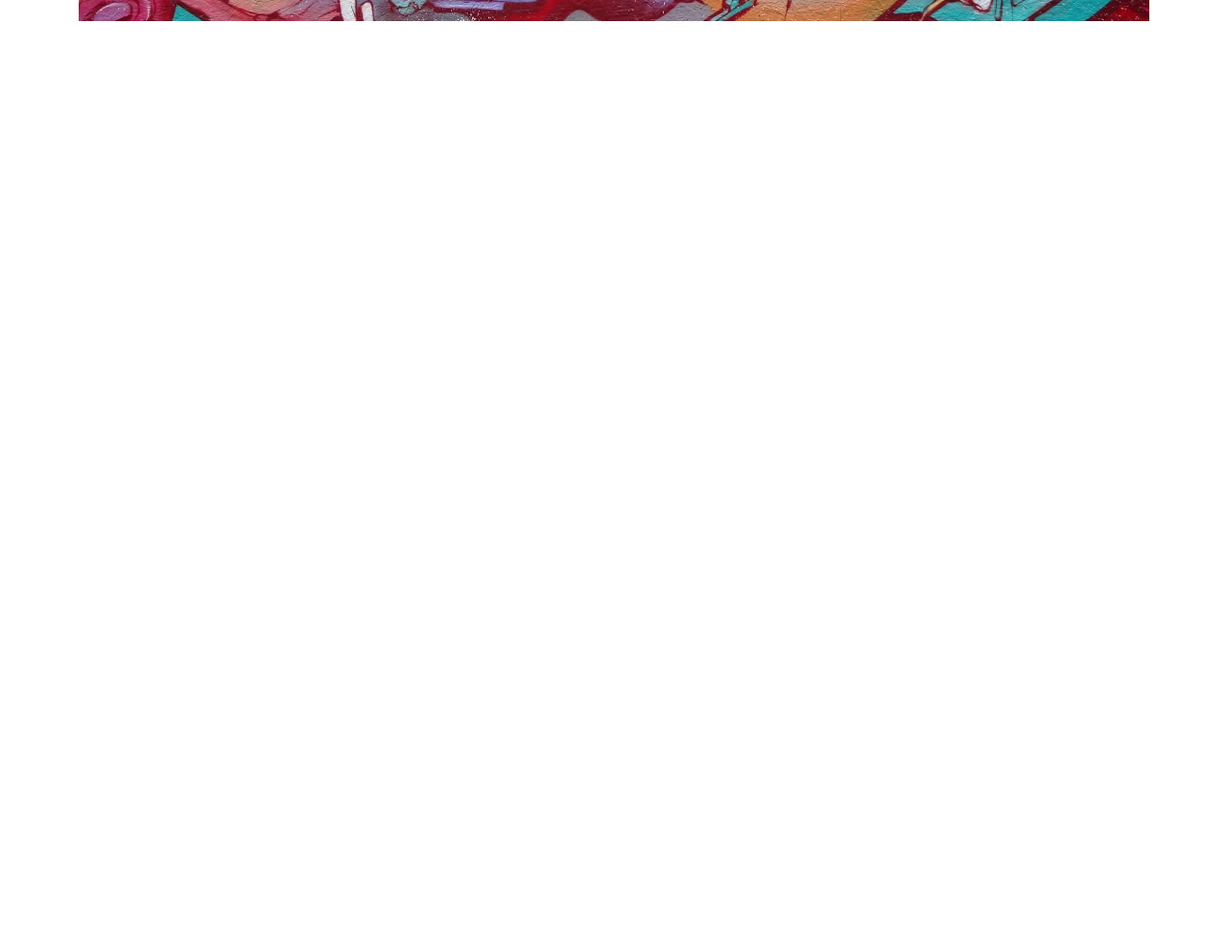
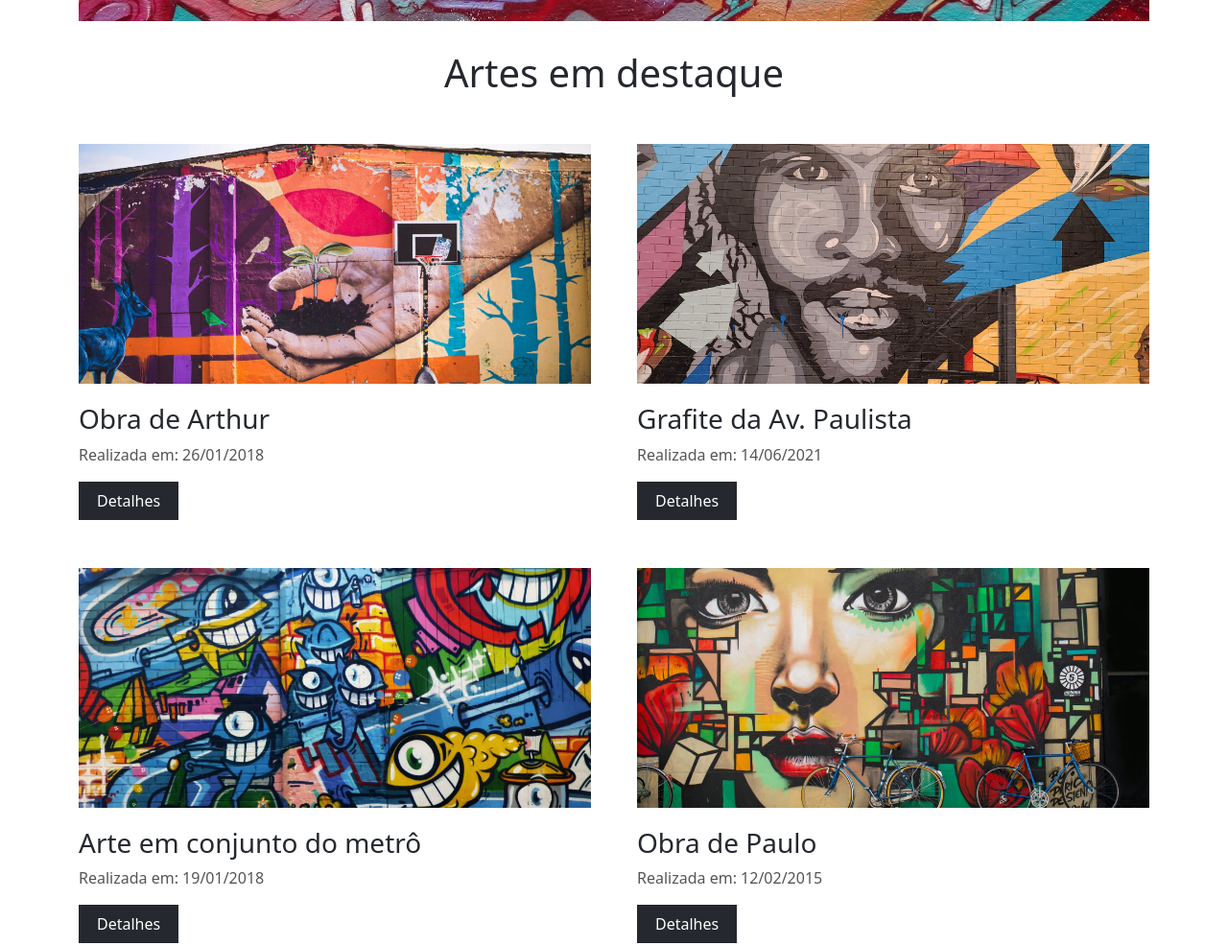
Before and after one commit to PauloBacelar/art-landing-page, a plain HTML site: page index.html in a window 1280 px wide. Shown: the part 563-1549 px from the top of the page at 96% size. Before the commit the page ends 800 px from the top, so only its background shows below. Drawn offline with nearby package versions, Linux system fonts and the light colour scheme.

Commit message:
Finished gallery

```diff
--- a/css/style.css
+++ b/css/style.css
@@ -82,3 +82,39 @@ i {
   left: 25px;
   bottom: 25px;
 }
+
+/* Gallery */
+#img2 {
+  background-image: url("../img/g_2.jpg");
+}
+
+#img3 {
+  background-image: url("../img/g_3.jpg");
+}
+
+#img4 {
+  background-image: url("../img/g_4.jpg");
+}
+
+#img5 {
+  background-image: url("../img/g_5.jpg");
+}
+
+#img6 {
+  background-image: url("../img/g_6.jpg");
+}
+
+#gallery-container h1 {
+  text-align: center;
+}
+
+#gallery-container h1,
+#gallery-container .col-md-6,
+#gallery-container .col-12 {
+  margin-bottom: 50px;
+}
+
+.small-image-container {
+  height: 250px;
+  margin-bottom: 20px;
+}
--- a/index.html
+++ b/index.html
@@ -60,5 +60,54 @@
         </div>
       </div>
     </div>
+
+    <!-- Gallery -->
+    <div class="container" id="gallery-container">
+      <div class="col-12">
+        <h1>Artes em destaque</h1>
+      </div>
+
+      <div class="row gx-5">
+        <div class="col-12 col-md-6">
+          <div class="small-image-container center-image" id="img2"></div>
+
+          <h3>Obra de Arthur</h3>
+          <p class="secondary-color">Realizada em: 26/01/2018</p>
+          <a href="#" class="btn">Detalhes</a>
+        </div>
+
+        <div class="col-12 col-md-6">
+          <div class="small-image-container center-image" id="img3"></div>
+
+          <h3>Grafite da Av. Paulista</h3>
+          <p class="secondary-color">Realizada em: 14/06/2021</p>
+          <a href="#" class="btn">Detalhes</a>
+        </div>
+
+        <div class="col-12 col-md-6">
+          <div class="small-image-container center-image" id="img4"></div>
+
+          <h3>Arte em conjunto do metrô</h3>
+          <p class="secondary-color">Realizada em: 19/01/2018</p>
+          <a href="#" class="btn">Detalhes</a>
+        </div>
+
+        <div class="col-12 col-md-6">
+          <div class="small-image-container center-image" id="img5"></div>
+
+          <h3>Obra de Paulo</h3>
+          <p class="secondary-color">Realizada em: 12/02/2015</p>
+          <a href="#" class="btn">Detalhes</a>
+        </div>
+
+        <div class="col-12 col-md-6">
+          <div class="small-image-container center-image" id="img6"></div>
+
+          <h3>Grafite no centro da cidade</h3>
+          <p class="secondary-color">Realizada em: 12/02/2012</p>
+          <a href="#" class="btn">Detalhes</a>
+        </div>
+      </div>
+    </div>
   </body>
 </html>
```
